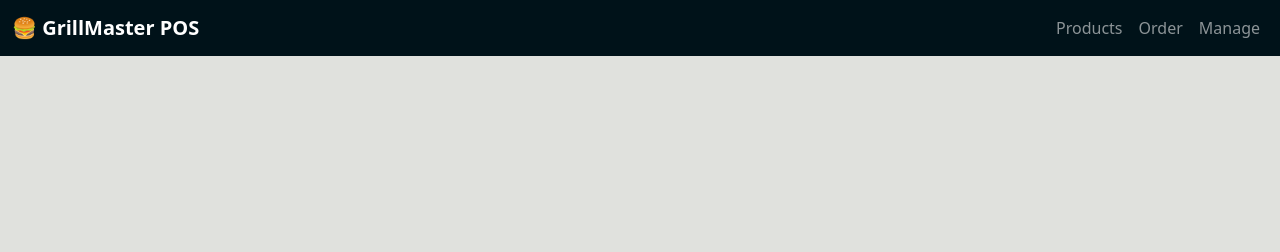
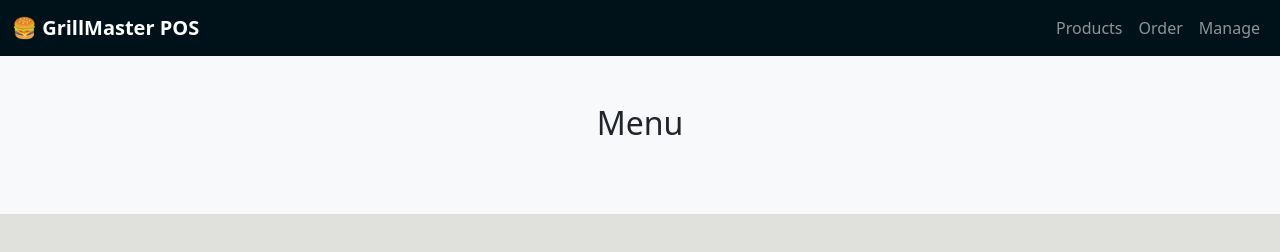
Before and after one commit to Shashith-Malshan/Grill-Master, a plain HTML site: page index.html in a window 1280 px wide. Drawn offline with nearby package versions, Linux system fonts and the light colour scheme.

Commit message:
Add Products Section(No JS)

```diff
--- a/index.html
+++ b/index.html
@@ -27,8 +27,13 @@
     </nav>
 
     <!-- Products -->
-    <section>
+    <section id="products" class="py-5 bg-light">
+        <div class="container">
+            <h2 class="text-center mb-4">Menu</h2>
+            <div class="row" id="productList">
 
+            </div>
+        </div>
     </section>
 
     <!-- Order -->
```
Lines whose indentation alone changed are shown as unchanged.
